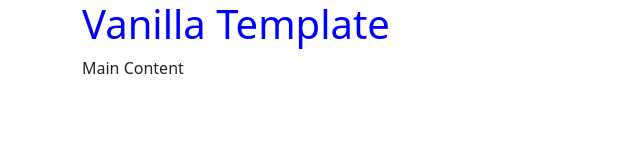
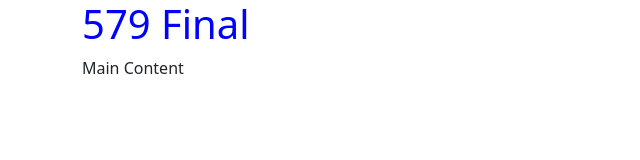
Before and after one commit to shamita-rao/579-Final, a website: page index.html in a window 1280 px wide. Shown: the whole page, without its empty margins (0-640 px from the left). Drawn offline with nearby package versions, Linux system fonts and the light colour scheme.

Commit message:
Update index.html

```diff
--- a/index.html
+++ b/index.html
@@ -10,7 +10,7 @@
 <body>
 <header class="container">
   <div class="row">
-    <h1 class="col">Vanilla Template</h1>
+    <h1 class="col">579 Final</h1>
   </div>
 </header>
   <main class="container">
```
